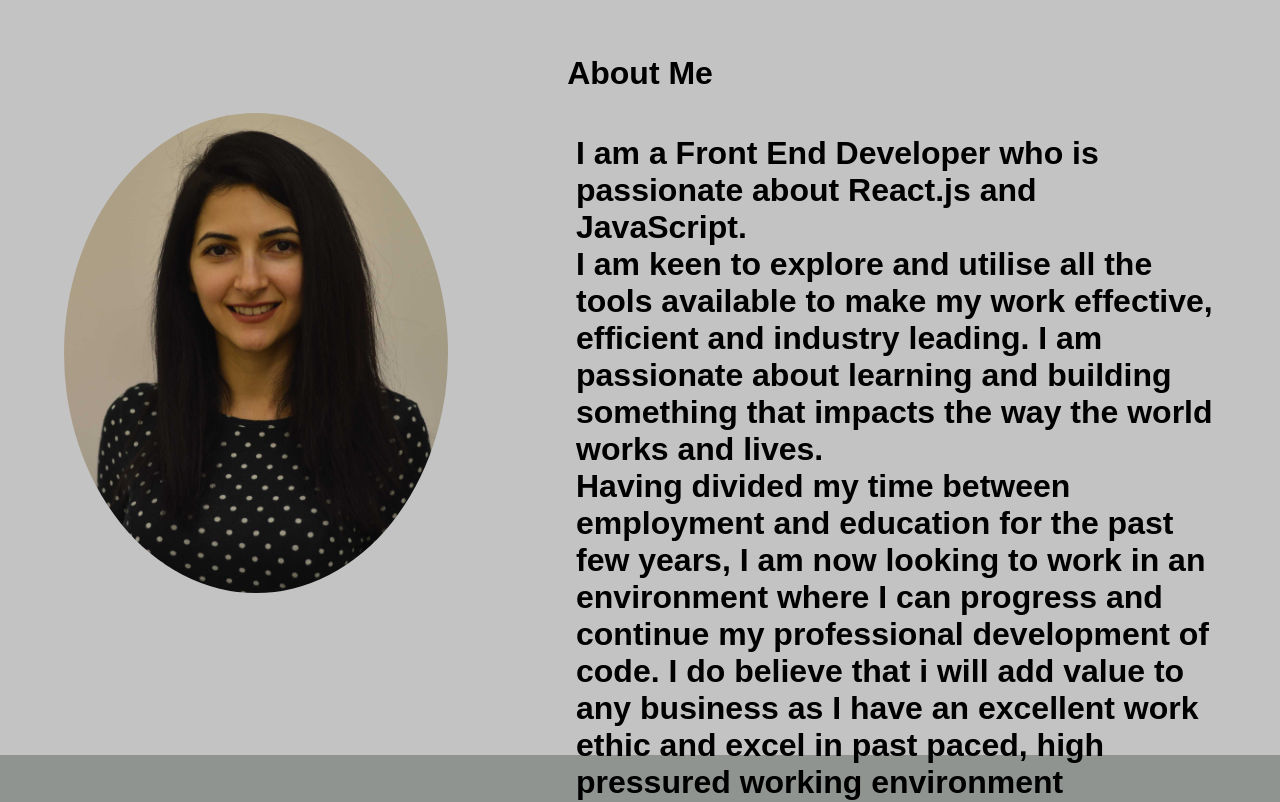
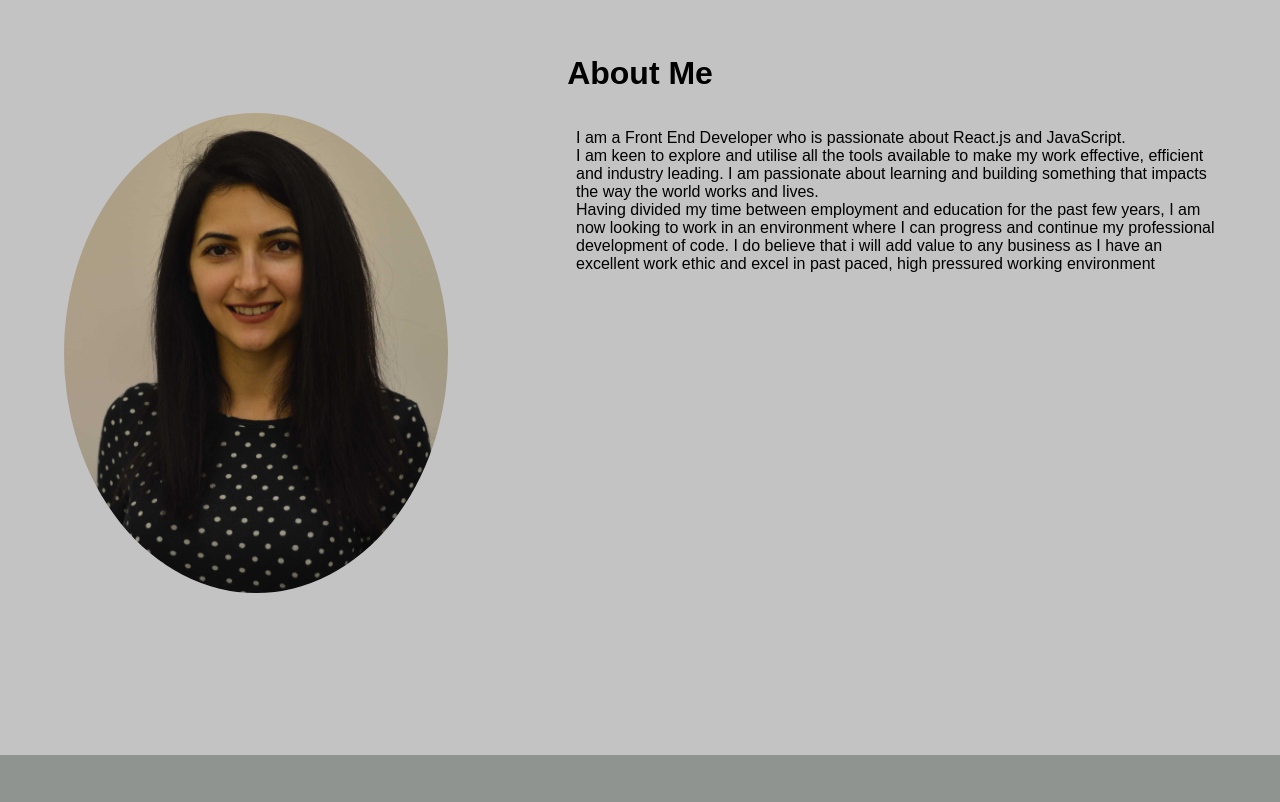
Before and after one commit to Ayselin/a.portfolio, a React (Create React App) app: page / in a window 1280 px wide. Shown: the part 880-1682 px from the top of the page. Built offline with nearby package versions, Linux system fonts and the light colour scheme.

Commit message:
h1 was changed to p in about me section

```diff
--- a/src/About/About.js
+++ b/src/About/About.js
@@ -11,13 +11,13 @@ class About extends Component {
                     <div className='about-img2'>
                     </div>
                     <div className='about-discription'>
-                        <h1 className='about-paragrath'>I am a Front End Developer who is passionate about React.js and JavaScript.<br></br>
+                        <p className='about-paragrath'>I am a Front End Developer who is passionate about React.js and JavaScript.<br></br>
                         I am keen to explore and utilise all the tools available to make my work effective, efficient and industry leading.
                         I am passionate about learning and building something that impacts the way the world works and lives.<br></br>
                         Having divided my time between employment and education for the past few years, I am now looking to work in an environment where
                         I can progress and continue my professional development of code.
                         I do believe that i will add value to any business as I have an excellent work ethic and excel in past paced, high pressured working environment
-                        </h1>
+                        </p>
                     </div>
                 </div>
             </div>
```
